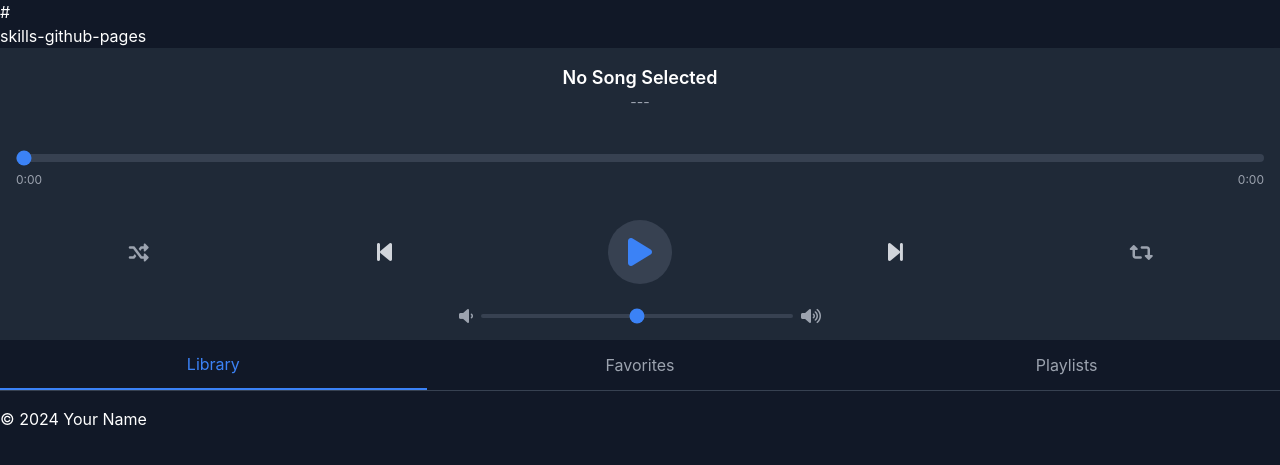
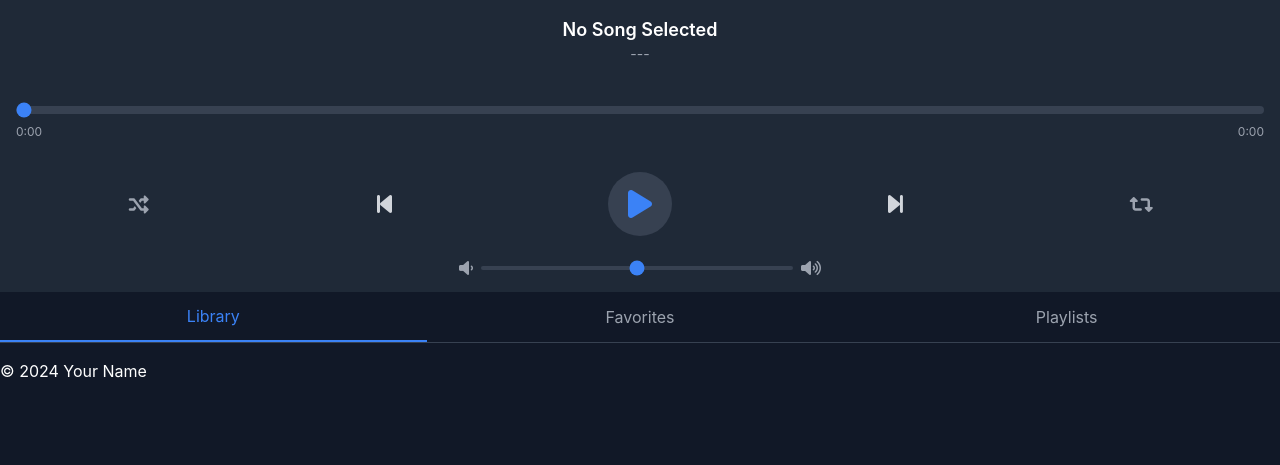
Before and after one commit to mpinos72/skills-github-pages, a Jekyll site: the page built from index.md, in a window 1280 px wide. Shown: the top 465 px of the page. Built offline with Jekyll 4.4.1, drawn with Linux system fonts in a browser that asks for light colours; nearby versions of some CDN libraries; our own code applies the rules of GitHub Pages for plain Markdown files; comment, search, counter and statistics services are not loaded.

Commit message:
Update default.html

```diff
--- a/_layouts/default.html
+++ b/_layouts/default.html
@@ -11,7 +11,7 @@
 
   <header>
     <!-- You can put a navigation bar or site header here -->
-    # <h1>{{ site.title }}</h1>
+
   </header>
 
   <main>
```
